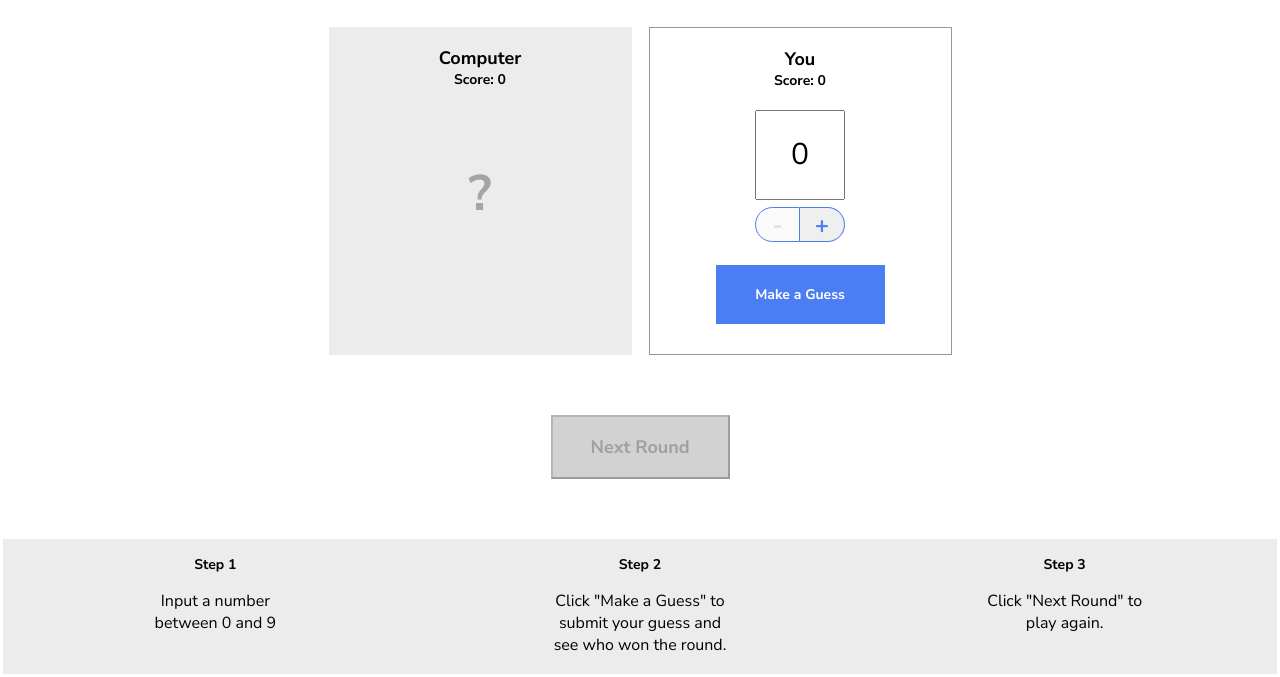
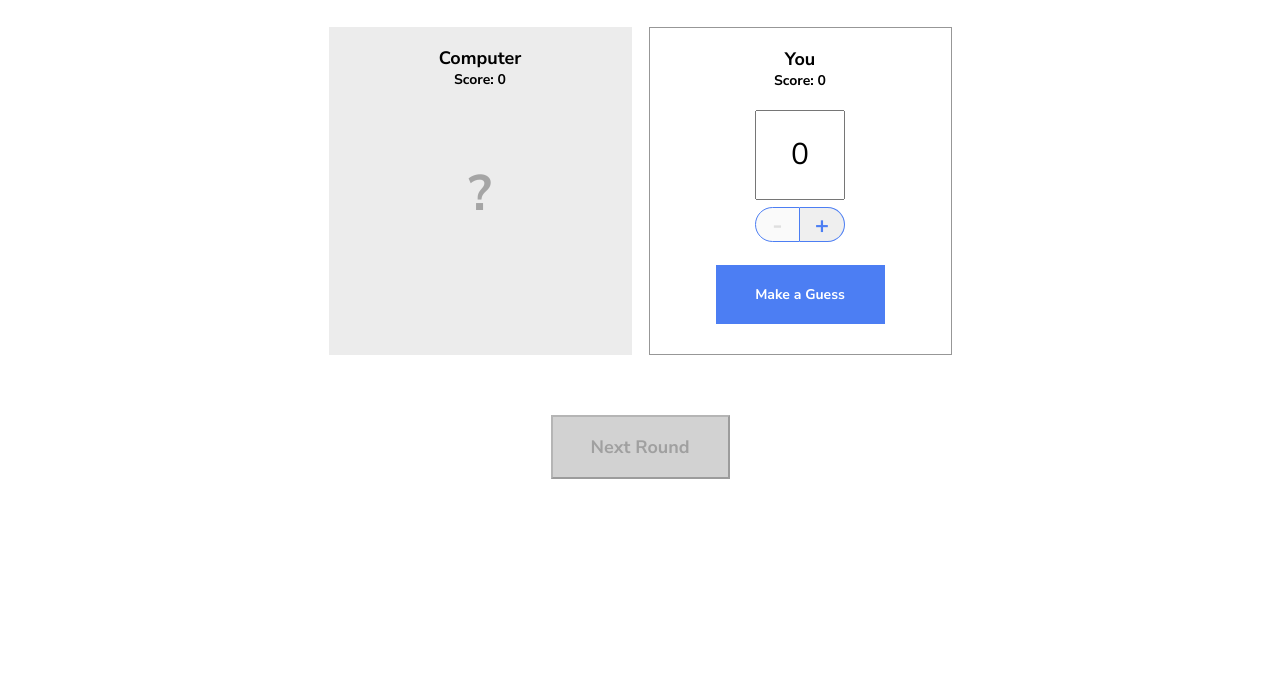
Before and after one commit to MindSet0/GuessNumber, a plain HTML site: page index.html in a window 1280 px wide. Shown: the part 187-864 px from the top of the page. After the commit the page ends 800 px from the top, so only its background shows below. Drawn offline with Linux system fonts and the light colour scheme.

Commit message:
Remove instructor

```diff
--- a/index.html
+++ b/index.html
@@ -46,7 +46,7 @@
 
     </div>
 
-    <div class="instructions">
+    <!-- <div class="instructions">
       <div class="instruction">
         <h3>Step 1</h3>
         <p>Input a number between 0 and 9</p>
@@ -59,7 +59,7 @@
         <h3>Step 3</h3>
         <p>Click "Next Round" to play again.</p>
       </div>
-    </div>
+    </div> -->
 
     <script src="./script.js"></script>
     <script src="./game.js"></script>
```
